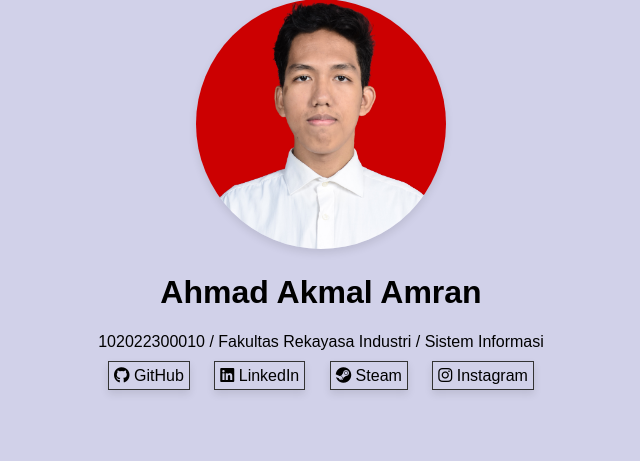
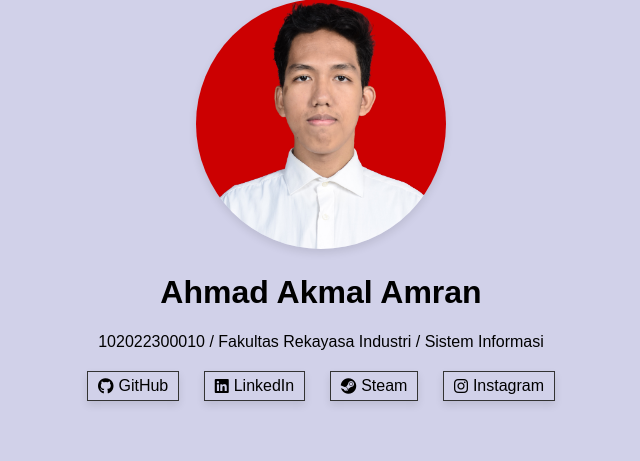
Before and after one commit to AAkmalAmran/AAkmalAmran.github.io, a PHP site: page / in a window 1280 px wide. Shown: the part 51-512 px from the top of the page, without its empty margins (319-959 px from the left). Run offline with PHP 8.4, Linux system fonts and the light colour scheme.

Commit message:
Update style.css

```diff
--- a/style.css
+++ b/style.css
@@ -17,17 +17,25 @@ body {
     object-fit: cover;
     box-shadow: 0 4px 8px rgba(0, 0, 0, 0.1);
 }
+.social-links {
+    margin-top: 20px;
+}
 .social-links a {
     margin: 0 10px;
     text-decoration: none;
-    color: #000000; /* Mengubah warna teks menjadi putih */
+    color: #000000;
     transition: color 0.3s ease;
-    border: 1px solid #333; /* Menambahkan border */
-    padding: 5px; /* Menambahkan padding untuk jarak antara border dan teks */
-    box-shadow: 0 4px 8px rgba(0, 0, 0, 0.1); /* Menambahkan shadow */
+    border: 1px solid #333;
+    padding: 5px 10px;
+    box-shadow: 0 4px 8px rgba(0, 0, 0, 0.1);
+    display: inline-flex;
+    align-items: center;
+}
+.social-links a i {
+    margin-right: 5px;
 }
 .social-links a:hover {
     color: #007bff;
-    border-color: #007bff; /* Mengubah warna border saat hover */
-    box-shadow: 0 6px 12px rgba(0, 0, 0, 0.2); /* Menambahkan shadow saat hover */
+    border-color: #007bff;
+    box-shadow: 0 6px 12px rgba(0, 0, 0, 0.2);
 }
```
